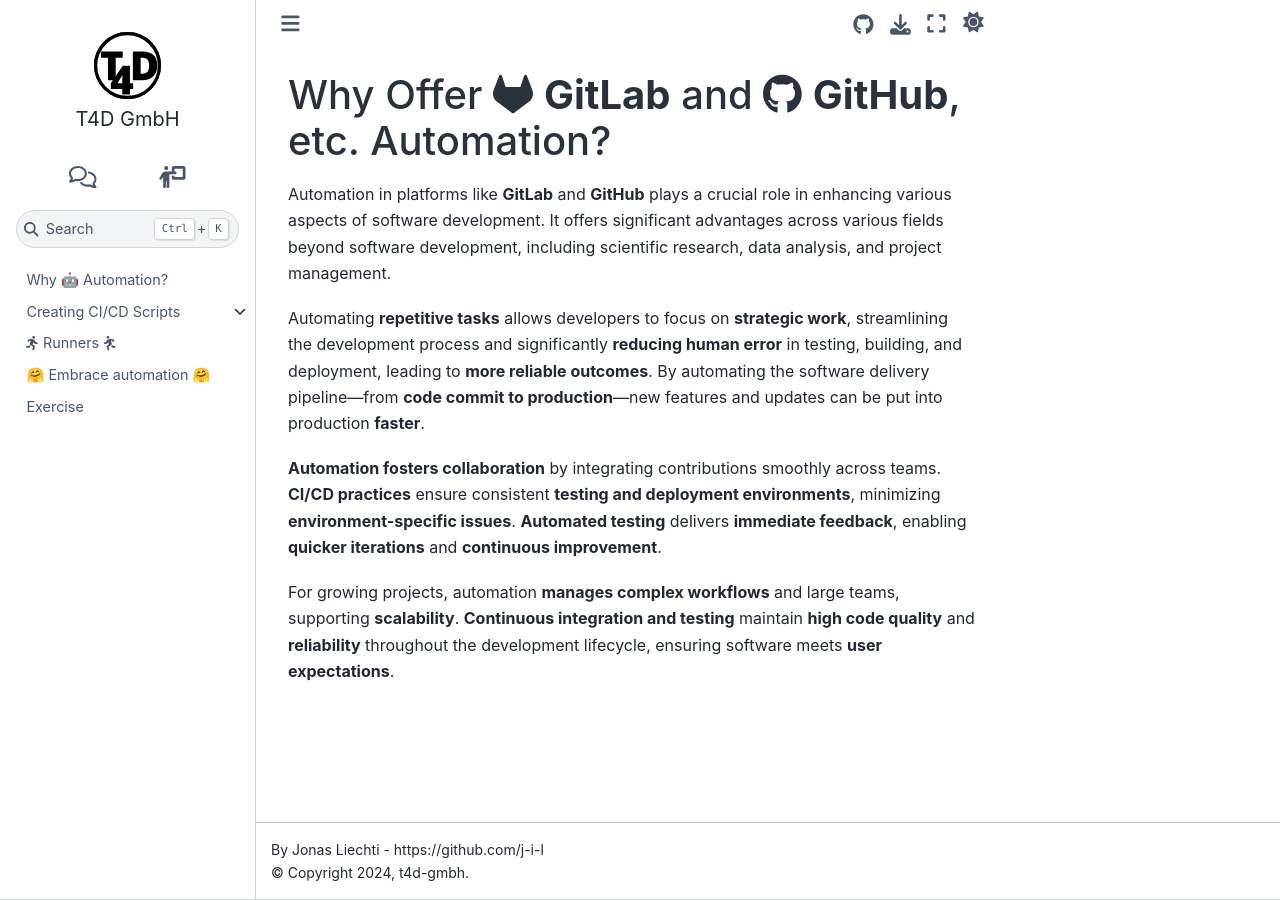
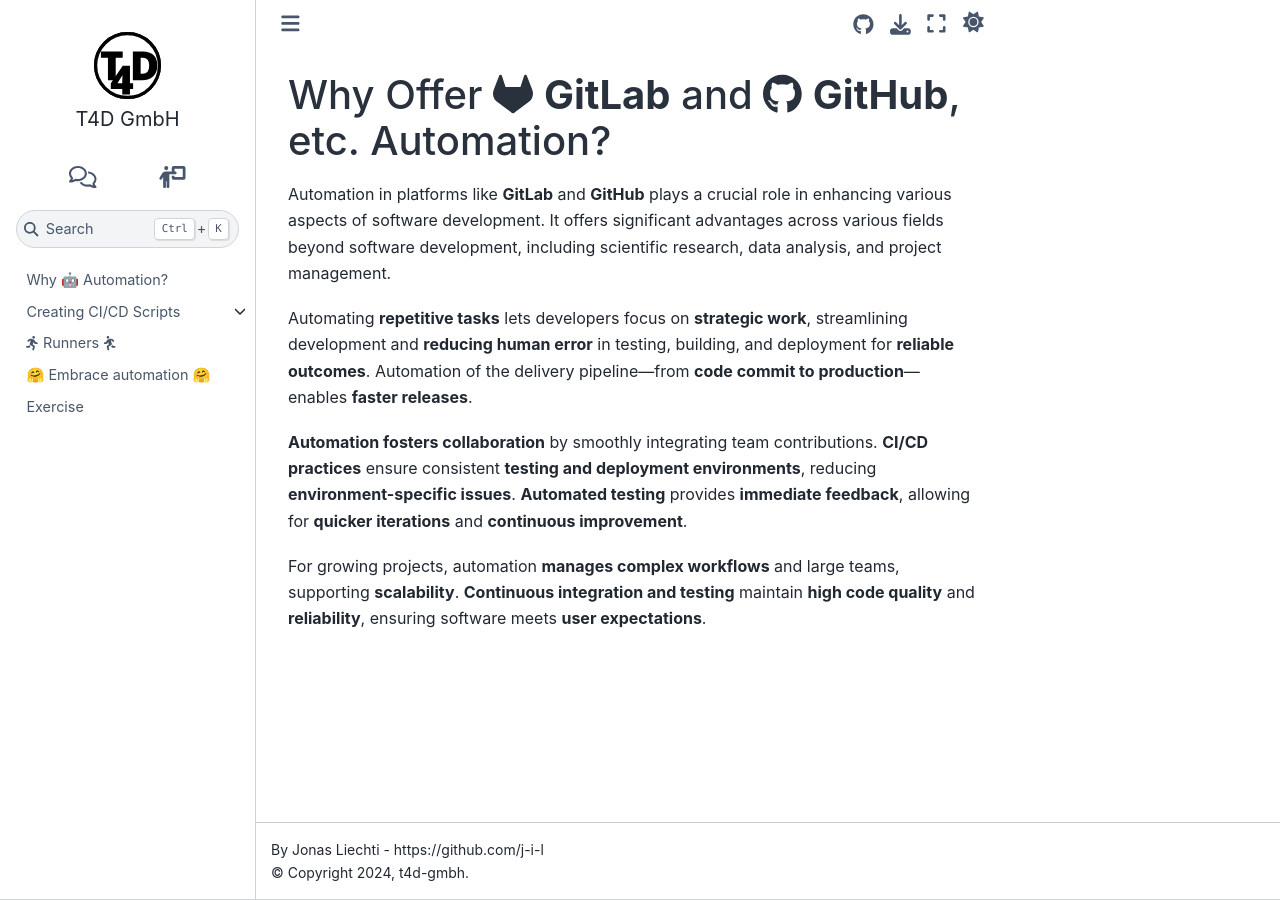
Before and after one commit to t4d-gmbh/ci-cd-workflows, a Sphinx documentation site: the page built from source/content/why_automation/benefits.md, in a window 1280 px wide. Built offline with Sphinx 7.4.7 and the Sphinx Book theme 1.1.4, drawn with Linux system fonts in a browser that asks for light colours; the version number could not be read and is left out.

Commit message:
conciser

```diff
--- a/source/content/why_automation/benefits.md
+++ b/source/content/why_automation/benefits.md
@@ -5,15 +5,11 @@
 It{% else %}Automation{% endif %} offers significant advantages across various fields beyond software development, including scientific research, data analysis, and project management.
 
 {% if page %}
-Automating **repetitive tasks** allows developers to focus on **strategic work**, streamlining the development process and significantly **reducing human error** in testing, building, and deployment, leading to **more reliable outcomes**.
-By automating the software delivery pipeline—from **code commit to production**—new features and updates can be put into production **faster**.
+Automating **repetitive tasks** lets developers focus on **strategic work**, streamlining development and **reducing human error** in testing, building, and deployment for **reliable outcomes**. Automation of the delivery pipeline—from **code commit to production**—enables **faster releases**.
 
-**Automation fosters collaboration** by integrating contributions smoothly across teams.
-**CI/CD practices** ensure consistent **testing and deployment environments**, minimizing **environment-specific issues**.
-**Automated testing** delivers **immediate feedback**, enabling **quicker iterations** and **continuous improvement**.
+**Automation fosters collaboration** by smoothly integrating team contributions. **CI/CD practices** ensure consistent **testing and deployment environments**, reducing **environment-specific issues**. **Automated testing** provides **immediate feedback**, allowing for **quicker iterations** and **continuous improvement**.
 
-For growing projects, automation **manages complex workflows** and large teams, supporting **scalability**.
-**Continuous integration and testing** maintain **high code quality** and **reliability** throughout the development lifecycle, ensuring software meets **user expectations**.
+For growing projects, automation **manages complex workflows** and large teams, supporting **scalability**. **Continuous integration and testing** maintain **high code quality** and **reliability**, ensuring software meets **user expectations**.
 {% else %}
 - **Speeds up development** ⏩
 - **Reduces human error** ✅
```
